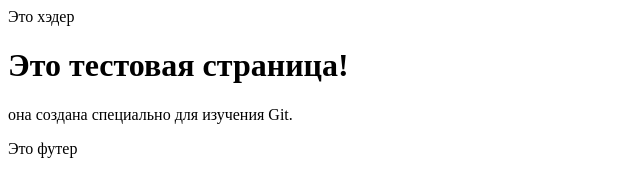
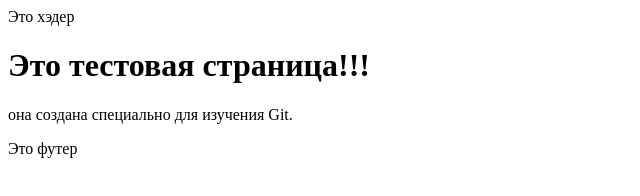
Before and after one commit to Webrote/Test, a plain HTML site: page index.html in a window 1280 px wide. Shown: the full height of the page, 0-640 px from the left. Drawn offline with Linux system fonts and the light colour scheme.

Commit message:
Восклецательный ззнак

```diff
--- a/index.html
+++ b/index.html
@@ -6,7 +6,7 @@
 </head>
 <body>
 <header>Это хэдер</header>
-	<h1>Это тестовая страница!</h1>
+	<h1>Это тестовая страница!!!</h1>
 	<p>она создана специально для изучения Git.</p>
 	<footer>Это футер</footer>
 </body>
```
